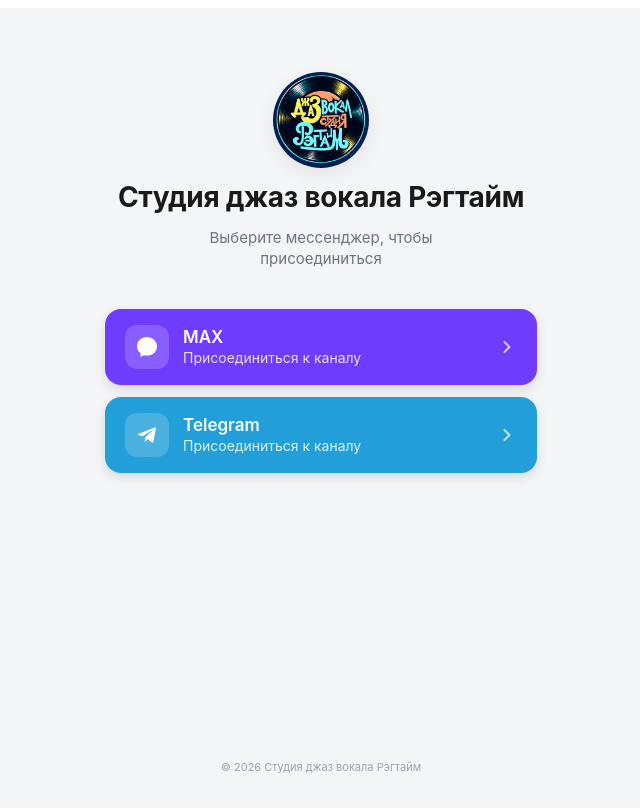
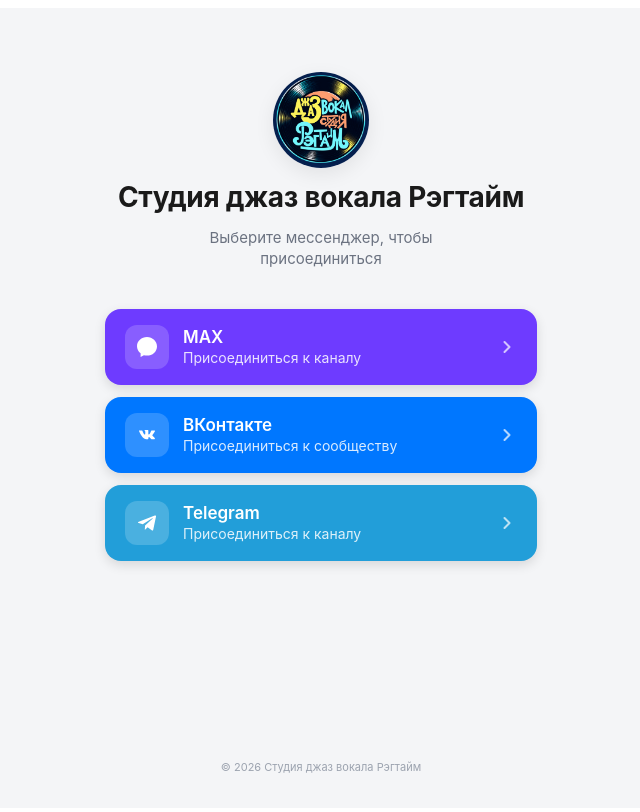
Before and after one commit to Maliglood/visit-card, an Angular app in the folder visit-card-app/: page / in a window 1280 px wide. Shown: the top 812 px of the page, without its empty margins (319-959 px from the left). Built offline with nearby package versions, Linux system fonts and the light colour scheme.

Commit message:
Добавление кнопки ВК

```diff
--- a/visit-card-app/src/app/pages/home/home.html
+++ b/visit-card-app/src/app/pages/home/home.html
@@ -19,6 +19,12 @@
                     <svg viewBox="0 0 24 24" width="24" height="24" fill="currentColor">
                         <path
                             d="M12 2C6.48 2 2 6.13 2 11.2c0 2.9 1.4 5.48 3.6 7.16V22l3.3-1.83c1 .28 2.05.43 3.1.43 5.52 0 10-4.13 10-9.2S17.52 2 12 2z" />
+                    </svg>
+                    }
+                    @case ('vk') {
+                    <svg viewBox="0 0 24 24" width="24" height="24" fill="currentColor">
+                        <path
+                            d="M12.785 16.241s.288-.032.436-.194c.136-.148.132-.427.132-.427s-.02-1.304.576-1.496c.588-.19 1.341 1.26 2.14 1.818.605.422 1.064.33 1.064.33l2.137-.03s1.117-.071.587-.964c-.043-.073-.308-.661-1.588-1.87-1.34-1.264-1.16-1.059.453-3.246.983-1.332 1.376-2.145 1.253-2.493-.117-.332-.84-.244-.84-.244l-2.406.015s-.178-.025-.31.056c-.13.079-.212.262-.212.262s-.382 1.03-.89 1.907c-1.07 1.85-1.499 1.948-1.674 1.832-.407-.267-.305-1.075-.305-1.649 0-1.793.267-2.54-.521-2.733-.262-.065-.454-.107-1.123-.114-.858-.009-1.585.003-1.996.208-.274.136-.485.44-.356.457.159.022.519.099.71.363.246.341.237 1.107.237 1.107s.142 2.11-.33 2.371c-.325.18-.77-.187-1.725-1.865-.489-.859-.859-1.81-.859-1.81s-.072-.176-.2-.27c-.154-.115-.371-.151-.371-.151l-2.287.015s-.343.01-.469.161c-.112.135-.009.413-.009.413s1.79 4.258 3.817 6.403c1.858 1.967 3.968 1.838 3.968 1.838z" />
                     </svg>
                     }
                     @case ('instagram') {
--- a/visit-card-app/src/app/pages/home/home.ts
+++ b/visit-card-app/src/app/pages/home/home.ts
@@ -1,6 +1,6 @@
 import { Component } from '@angular/core';
 
-type MessengerIcon = 'max' | 'instagram' | 'telegram';
+type MessengerIcon = 'max' | 'instagram' | 'telegram' | 'vk';
 
 interface MessengerLink {
   id: string;
@@ -32,6 +32,14 @@
       icon: 'max',
     },
     {
+      id: 'vk',
+      name: 'ВКонтакте',
+      subtitle: 'Присоединиться к сообществу',
+      url: 'https://vk.com/ВАШЕ_СООБЩЕСТВО',
+      color: '#0077FF',
+      icon: 'vk',
+    },
+    {
       id: 'instagram',
       name: 'Instagram',
       subtitle: 'Присоединиться к каналу',
--- a/visit-card-app/src/server.ts
+++ b/visit-card-app/src/server.ts
@@ -47,6 +47,10 @@
     .catch(next);
 });
 
+console.log('[DEBUG] NG_ALLOWED_HOSTS =', process.env['NG_ALLOWED_HOSTS']);
+console.log('[DEBUG] Все env-ключи с ALLOWED:',
+  Object.keys(process.env).filter(k => k.includes('ALLOWED')));
+
 /**
  * Start the server if this module is the main entry point, or it is ran via PM2.
  * The server listens on the port defined by the `PORT` environment variable, or defaults to 4000.
```
